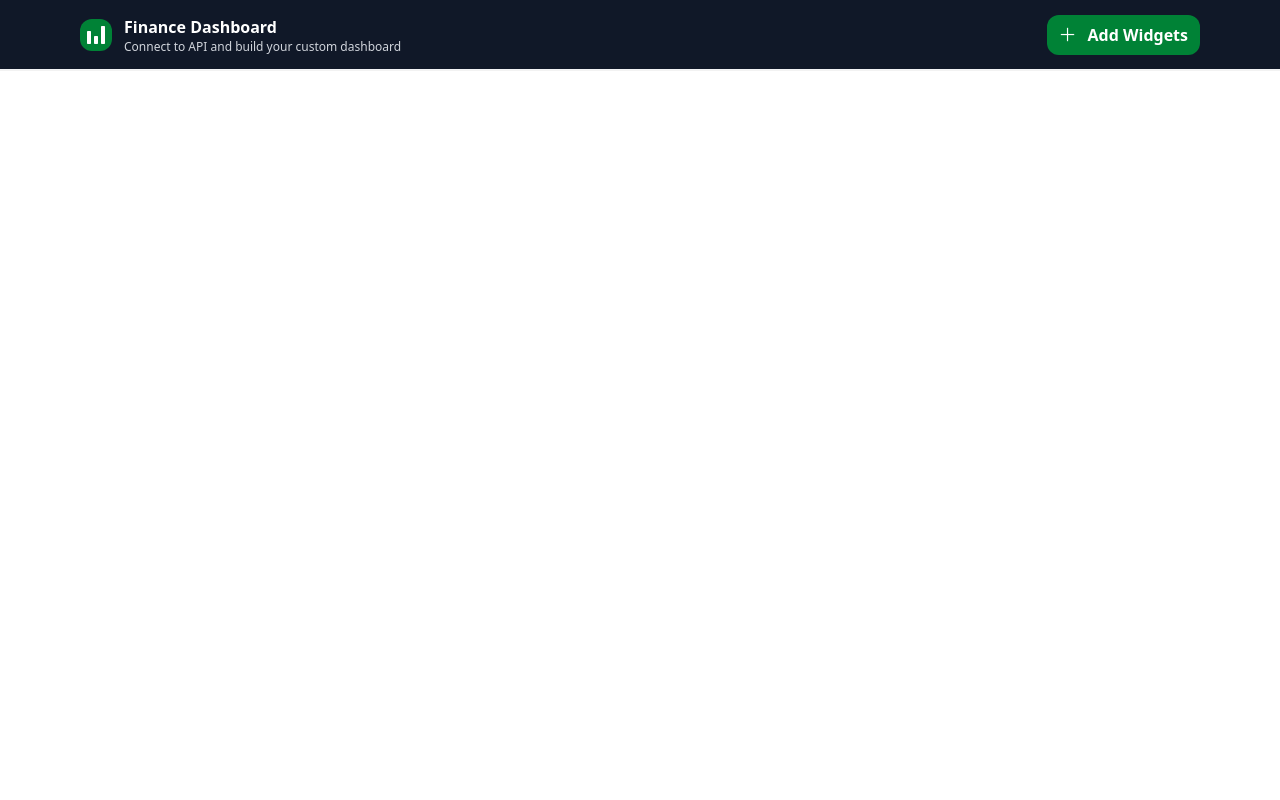
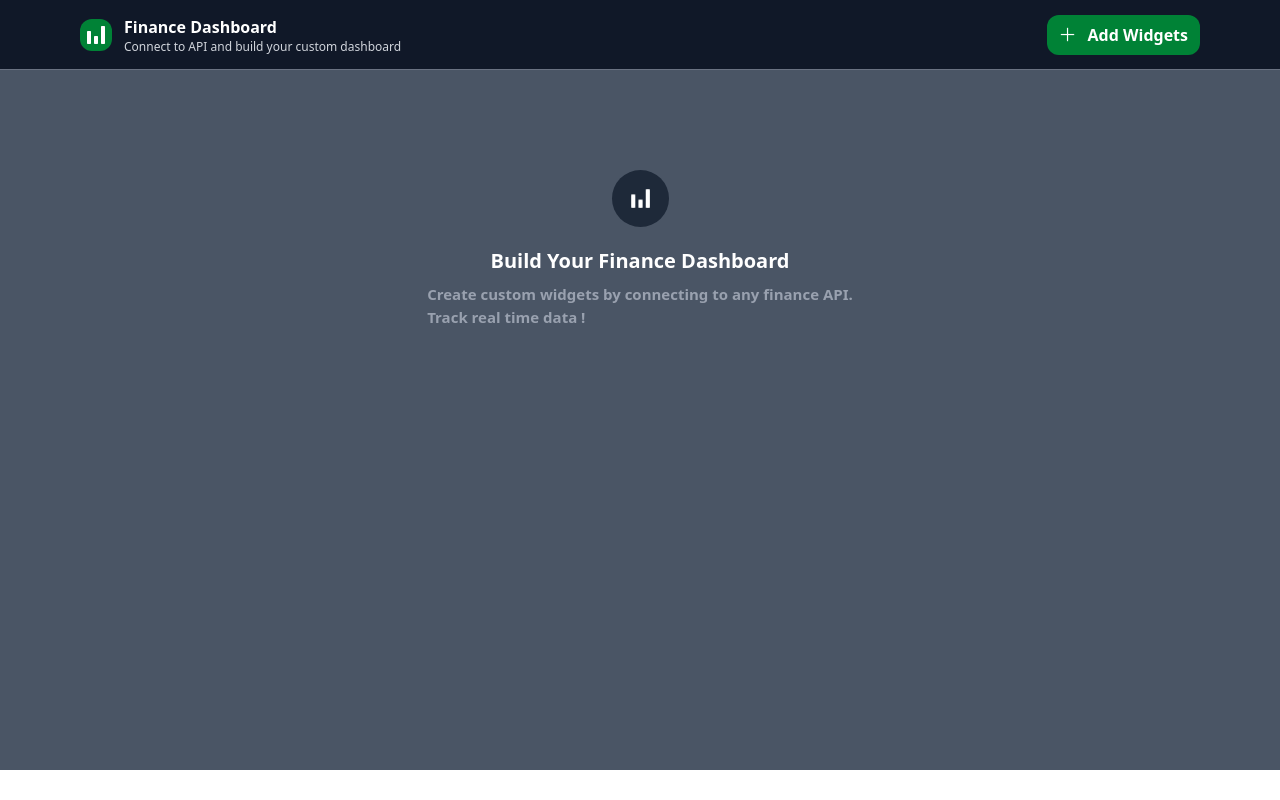
Before and after one commit to Codersintu/Finboard-dashboard-project, a React (Vite) app: page / in a window 1280 px wide. Built offline with nearby package versions, Linux system fonts and the light colour scheme.

Commit message:
home page && navbar done

```diff
--- a/src/App.jsx
+++ b/src/App.jsx
@@ -1,12 +1,14 @@
 import { useState } from 'react'
 import './App.css'
 import Navbar from './component/Navbar'
+import Home from './component/Home'
 
 function App() {
 
   return (
     <>
       <Navbar/>
+      <Home/>
     </>
   )
 }
--- /dev/null
+++ b/src/component/Home.jsx
@@ -0,0 +1,20 @@
+import React from 'react'
+import candle from "../assets/candle.png";
+
+function Home() {
+  return (
+    <div className='w-[100vw] h-[700px] bg-gray-600 flex justify-center'>
+     <div className="flex flex-col items-center gap-5 mt-[100px]">
+        <div className="bg-gray-800 p-4 rounded-full">
+        <img className='w-[25px]' src={candle} alt="" />
+        </div>
+        <div className=" flex flex-col items-center gap-2">
+            <h1 className='text-xl text-white font-semibold'>Build Your Finance Dashboard</h1>
+            <p className='text-[15px] text-gray-400 font-semibold'>Create custom widgets by connecting to any finance API.<br/> Track real time data !</p>
+        </div>
+      </div>
+    </div>
+  )
+}
+
+export default Home
--- a/src/component/Navbar.jsx
+++ b/src/component/Navbar.jsx
@@ -5,7 +5,7 @@ import {motion} from "motion/react";
 
 function Navbar() {
   return (
-    <div className="w-[100vw] h-[70px] bg-gray-900 shadow-2xs overflow-hidden flex items-center border-b border-b-gray-100">
+    <div className="w-[100vw] h-[70px] bg-gray-900 shadow-2xs overflow-hidden flex items-center border-b border-b-gray-500">
       <div className="w-[100vw] mx-[80px]">
         <div className="flex justify-between items-center">
           {/* left side widget */}
```
